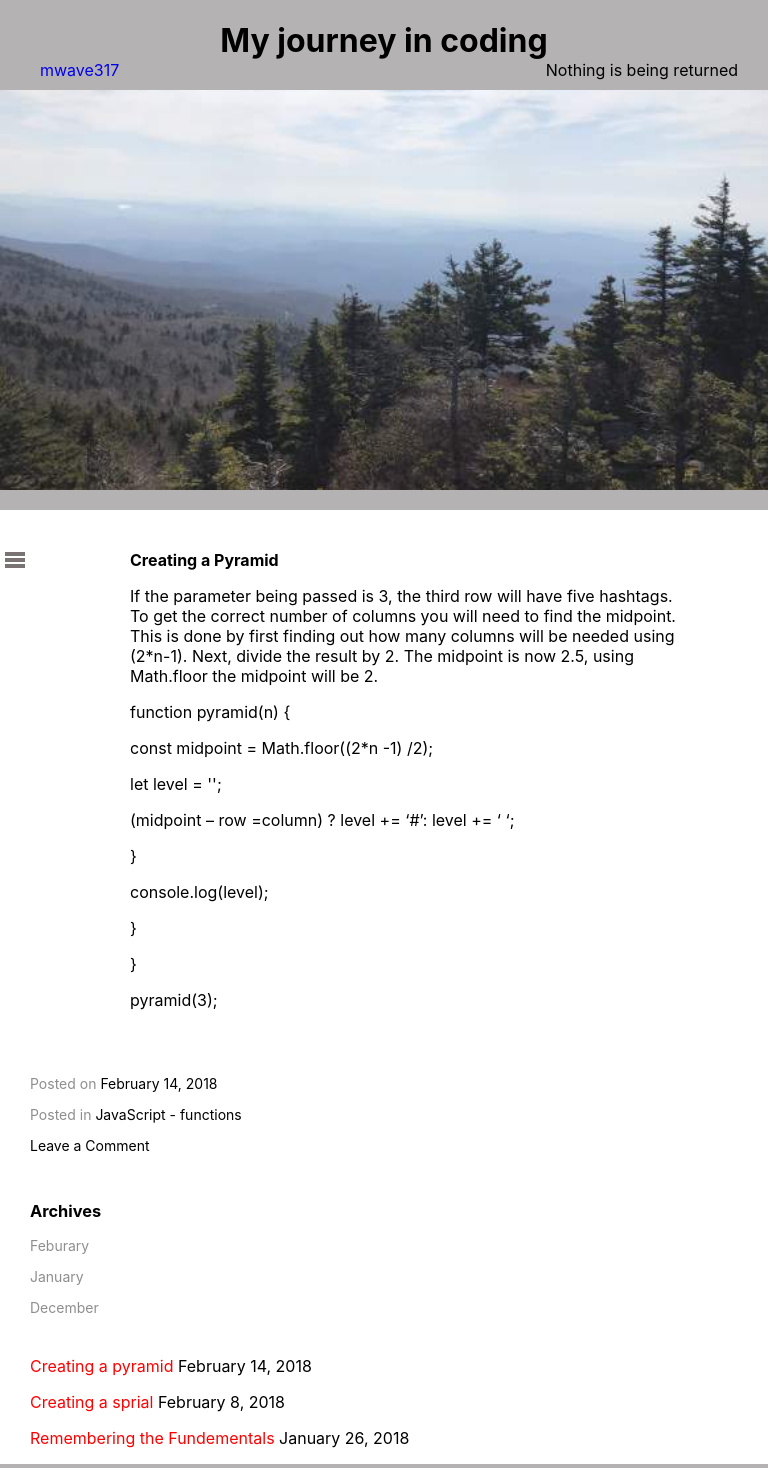
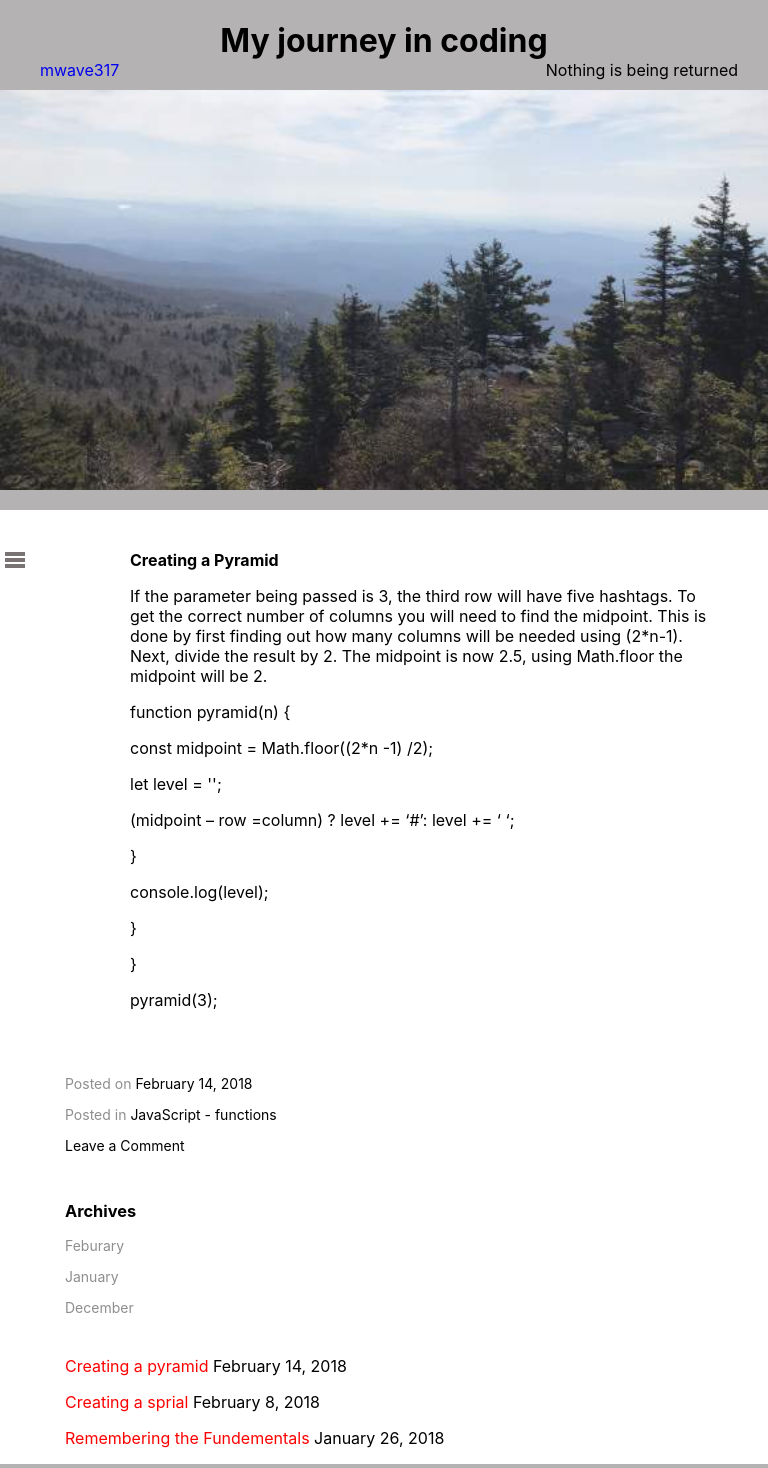
Before and after one commit to mwave317/mwave_blog, a React (Create React App) app in the folder client/: page /home in a window 768 px wide. Built offline with nearby package versions, Linux system fonts and the light colour scheme; no server answers.

Commit message:
Needed to make some css adjustments.

```diff
--- a/client/src/components/Home.js
+++ b/client/src/components/Home.js
@@ -3,7 +3,6 @@ import '../css/Home.css';
 import '../css/Media.css';
 import Post from './Post';
 import Details from './Details';
-import Comment from './Comment';
 
 export default class Home extends Component {
     constructor(props) {
--- a/client/src/css/Details.css
+++ b/client/src/css/Details.css
@@ -1,5 +1,6 @@
 .details {
     padding-top: 35px;
+    padding-left: 35px;
     font-size: 14px;
 }
 
--- a/client/src/css/Media.css
+++ b/client/src/css/Media.css
@@ -129,9 +129,8 @@
     }
 
     .post-content {
-    margin: 20px 30px 0px 50px;
-    padding: 0px 50px 0px 35px;
-    padding-left: 50px;
+    margin: 20px 0px 0px 50px;
+    padding: 0px 50px 0px 50px;
     }
 
     .about {
@@ -181,6 +180,10 @@
     display: inline-flex;
     padding-right: 60px;
     background-color: white;
+  }
+
+  .header-ul {
+    margin-top: 15px;
   }
 
   .comment-add {
```
